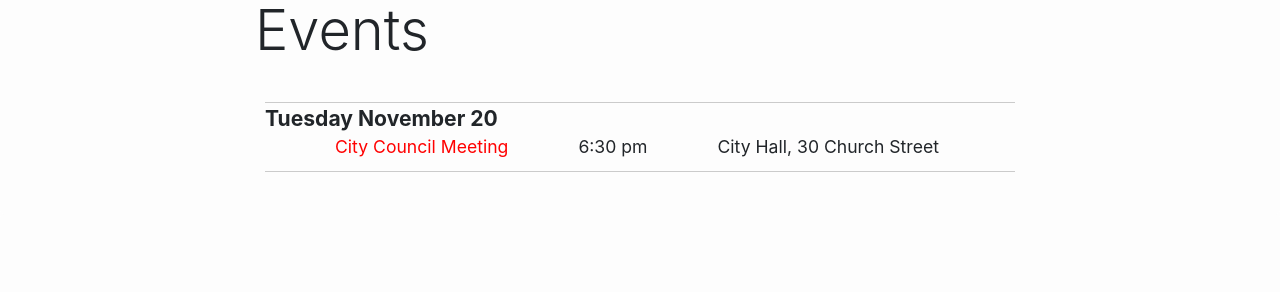
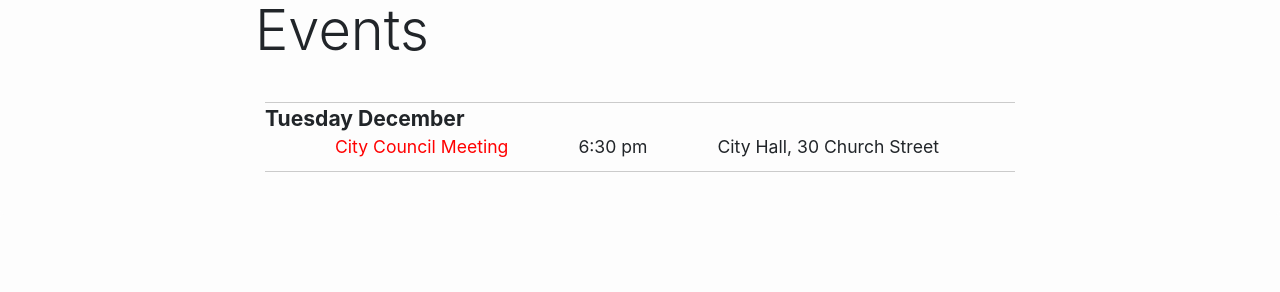
Before and after one commit to pabnow/pabnow.github.io, a Jekyll site: the page built from index.html, in a window 1280 px wide and 900 px high, scrolled down 2443 px. Shown: the part 154-446 px from the top of the window. Built offline with Jekyll 4.4.1, drawn with Linux system fonts in a browser that asks for light colours; nearby versions of some CDN libraries; comment, search, counter and statistics services are not loaded.

Commit message:
Update index.html

```diff
--- a/index.html
+++ b/index.html
@@ -203,7 +203,7 @@ title: PAB
 			-->
 
 			<div class="event">
-				<div class="event_date">Tuesday November 20</div><span class="event_name"><a href="https://www.facebook.com/events/457409914778089/?event_time_id=457409934778087">City Council Meeting</a></span><span class="event_time">6:30 pm</span><span class="event_location">City Hall, 30 Church Street</span>
+				<div class="event_date">Tuesday December</div><span class="event_name"><a href="https://www.facebook.com/events/457409914778089/?event_time_id=457409918111422">City Council Meeting</a></span><span class="event_time">6:30 pm</span><span class="event_location">City Hall, 30 Church Street</span>
 			</div>
 
 
```
